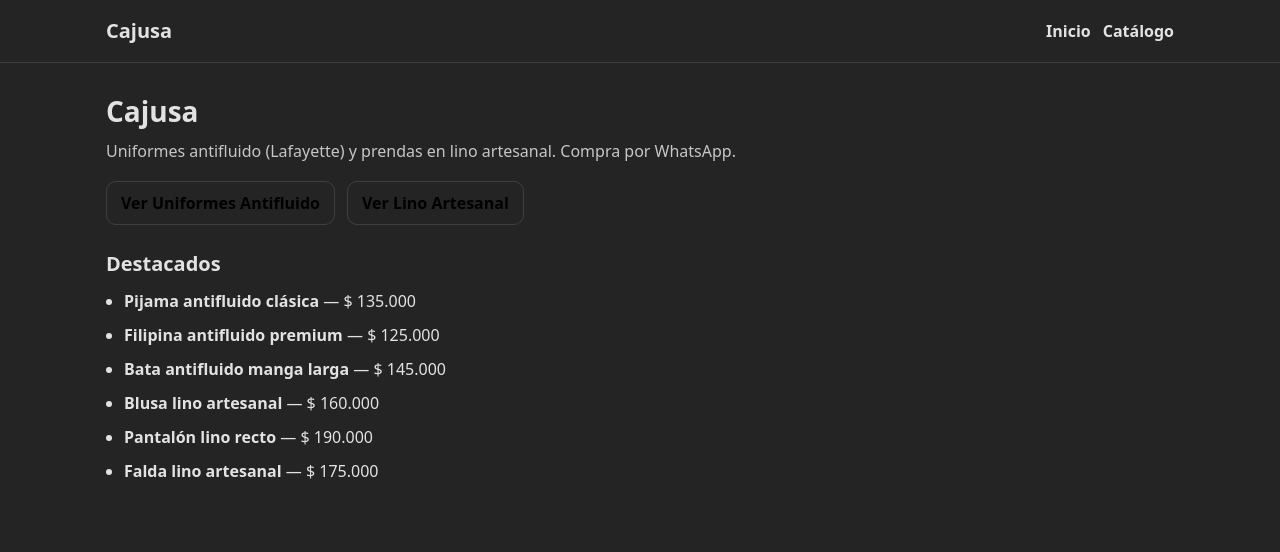
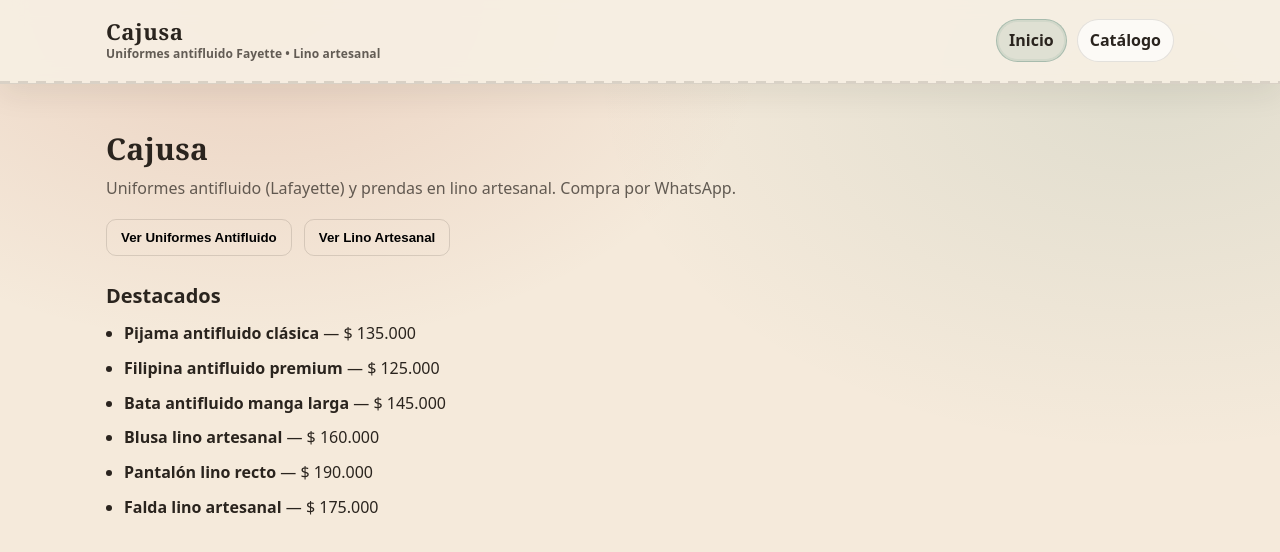
Before and after one commit to santiagods04/Cajusa, a React (Vite) app: page / in a window 1280 px wide. Shown: the top 552 px of the page. Built offline with nearby package versions, Linux system fonts and the light colour scheme.

Commit message:
feat(ui): define paleta Cajusa y mejora header sticky

```diff
--- a/src/blocks/catalog.css
+++ b/src/blocks/catalog.css
@@ -1,5 +1,3 @@
-/* catalog.css */
-
 .catalog__filters {
   display: flex;
   gap: 10px;
--- a/src/blocks/header.css
+++ b/src/blocks/header.css
@@ -1,22 +1,120 @@
-/* header.css */
+/* =========================
+   Header Cajusa (BEM + JSX actual)
+   ========================= */
 
 .header {
+  position: sticky;
+  top: 0;
+  z-index: 20;
+
   border-bottom: var(--border);
+  background: rgba(247, 239, 227, 0.92);
+  backdrop-filter: blur(10px);
+  box-shadow: 0 10px 30px rgba(42, 36, 30, 0.08);
 }
 
+/* Costura artesanal sutil */
+.header::after {
+  content: "";
+  display: block;
+  height: 2px;
+  background: repeating-linear-gradient(
+    90deg,
+    rgba(42, 36, 30, 0.26) 0 10px,
+    transparent 10px 18px
+  );
+  opacity: 0.55;
+}
+
+/* Tu wrapper real: <div class="container header__inner"> */
 .header__inner {
   display: flex;
   align-items: center;
   gap: 16px;
+
+  /* Ajuste del padding del container para el header */
+  padding-top: 14px;
+  padding-bottom: 14px;
 }
 
+/* Brand link: <Link className="link"> que envuelve el h2 */
+.header__inner > a.link {
+  display: flex;
+  align-items: center;
+  gap: 10px;
+  padding: 6px 0;
+}
+
+/* Título Cajusa */
 .header__brand {
   margin: 0;
-  font-size: 20px;
+  font-family: var(--font-title);
+  font-size: 22px;
+  line-height: 1.05;
+  letter-spacing: 0.6px;
+  color: var(--text);
 }
 
+/* Tagline sin tocar JSX: lo inyectamos con CSS */
+.header__brand::after {
+  content: "Uniformes antifluido Fayette • Lino artesanal";
+  display: block;
+  margin-top: 5px;
+
+  font-family: var(--font-body);
+  font-size: 12px;
+  letter-spacing: 0.1px;
+  color: var(--muted);
+}
+
+/* Nav */
 .header__nav {
   margin-left: auto;
   display: flex;
-  gap: 12px;
+  align-items: center;
+  gap: 10px;
+  flex-wrap: wrap;
 }
+
+/* Links nav (tus NavLink tienen className="link") */
+.header__nav .link {
+  padding: 8px 12px;
+  border-radius: 999px;
+
+  border: 1px solid transparent;
+  background: rgba(255, 255, 255, 0.72);
+  border-color: rgba(42, 36, 30, 0.12);
+  font-weight: 600;
+  color: var(--text);
+
+  transition: transform 0.06s ease, background 0.2s ease, border-color 0.2s ease;
+}
+
+.header__nav .link:hover {
+  background: var(--accent-soft);
+  border-color: rgba(177, 74, 47, 0.22);
+}
+
+.header__nav .link:active {
+  transform: translateY(1px);
+}
+
+/* Activo real (NavLink lo pone solo) */
+.header__nav .link[aria-current="page"] {
+  background: rgba(47, 111, 94, 0.10);
+  border-color: rgba(47, 111, 94, 0.32);
+  box-shadow: 0 0 0 2px rgba(47, 111, 94, 0.08) inset;
+}
+
+/* Responsive */
+@media (max-width: 720px) {
+  .header__inner {
+    flex-direction: column;
+    align-items: flex-start;
+    gap: 10px;
+  }
+
+  .header__nav {
+    margin-left: 0;
+  }
+}
--- a/src/blocks/home.css
+++ b/src/blocks/home.css
@@ -1,5 +1,3 @@
-/* home.css */
-
 .home__actions {
   display: flex;
   gap: 12px;
--- a/src/blocks/layout.css
+++ b/src/blocks/layout.css
@@ -1,18 +1,27 @@
-/* layout.css: globales + utilidades base */
-
 :root {
   --max-width: 1100px;
-  --radius: 12px;
+  --radius: 14px;
   --gap: 16px;
-  --border: 1px solid rgba(255, 255, 255, 0.12);
 
-  color-scheme: light dark;
-  color: rgba(255, 255, 255, 0.87);
-  background-color: #242424;
+  /* Identidad Cajusa */
+  --bg: #f5eadb;              /* papel cálido */
+  --surface: #ffffff;         /* tarjetas/superficie */
+  --surface-2: #f3ebdd;       /* variación */
+  --text: #2a241e;            /* tinta */
+  --muted: rgba(42, 36, 30, 0.72);
+  --border: 1px solid rgba(42, 36, 30, 0.14);
+  --shadow: 0 14px 40px rgba(42, 36, 30, 0.10);
 
-  font-family: system-ui, -apple-system, Segoe UI, Roboto, Arial, sans-serif;
-  line-height: 1.5;
-  font-weight: 400;
+  --accent: #b14a2f;          /* terracota */
+  --accent-2: #2f6f5e;        /* sage */
+  --accent-soft: rgba(177, 74, 47, 0.12);
+
+  --font-body: system-ui, -apple-system, Segoe UI, Roboto, Arial, sans-serif;
+  --font-title: ui-serif, Georgia, "Times New Roman", serif;
+
+  color-scheme: light;
+  color: var(--text);
+  background-color: var(--bg);
 
   text-rendering: optimizeLegibility;
   -webkit-font-smoothing: antialiased;
@@ -25,39 +34,48 @@ body {
   margin: 0;
   min-width: 320px;
   min-height: 100vh;
+
+  font-family: var(--font-body);
+  line-height: 1.55;
+  font-weight: 400;
+
+  /* fondo con vibra artesanal (sin imágenes) */
+  background:
+    radial-gradient(900px 600px at 20% 0%, rgba(177, 74, 47, 0.16), transparent 58%),
+    radial-gradient(900px 600px at 90% 10%, rgba(47, 111, 94, 0.11), transparent 62%),
+    var(--bg)
+  ;
 }
 
 a {
   color: inherit;
   text-decoration: none;
 }
+
 a:hover {
-  text-decoration: underline;
+  text-decoration: none;
 }
-
-button {
-  font-family: inherit;
-  font-size: 1rem;
-}
-
 
 .container {
   width: 100%;
   max-width: var(--max-width);
   margin: 0 auto;
-  padding: 16px;
+  padding: 22px 16px;
 }
 
 .page__title {
-  margin: 0 0 10px;
-  font-size: 28px;
-  line-height: 1.2;
+  margin: 10px 0 10px;
+  font-family: var(--font-title);
+  font-size: 30px;
+  line-height: 1.15;
+  letter-spacing: 0.2px;
 }
 
 .page__subtitle {
   margin: 0 0 18px;
-  opacity: 0.85;
+  color: var(--muted);
 }
+
 
 .link {
   text-decoration: none;
@@ -65,7 +83,7 @@ button {
 }
 
 .link:hover {
-  text-decoration: underline;
+  text-decoration: none;
 }
 
 .btn {
@@ -87,5 +105,6 @@ button {
 }
 
 .btn--active {
-  outline: 2px solid rgba(255, 255, 255, 0.25);
+  outline: 2px solid rgba(42, 36, 30, 0.20);
+
 }
```
